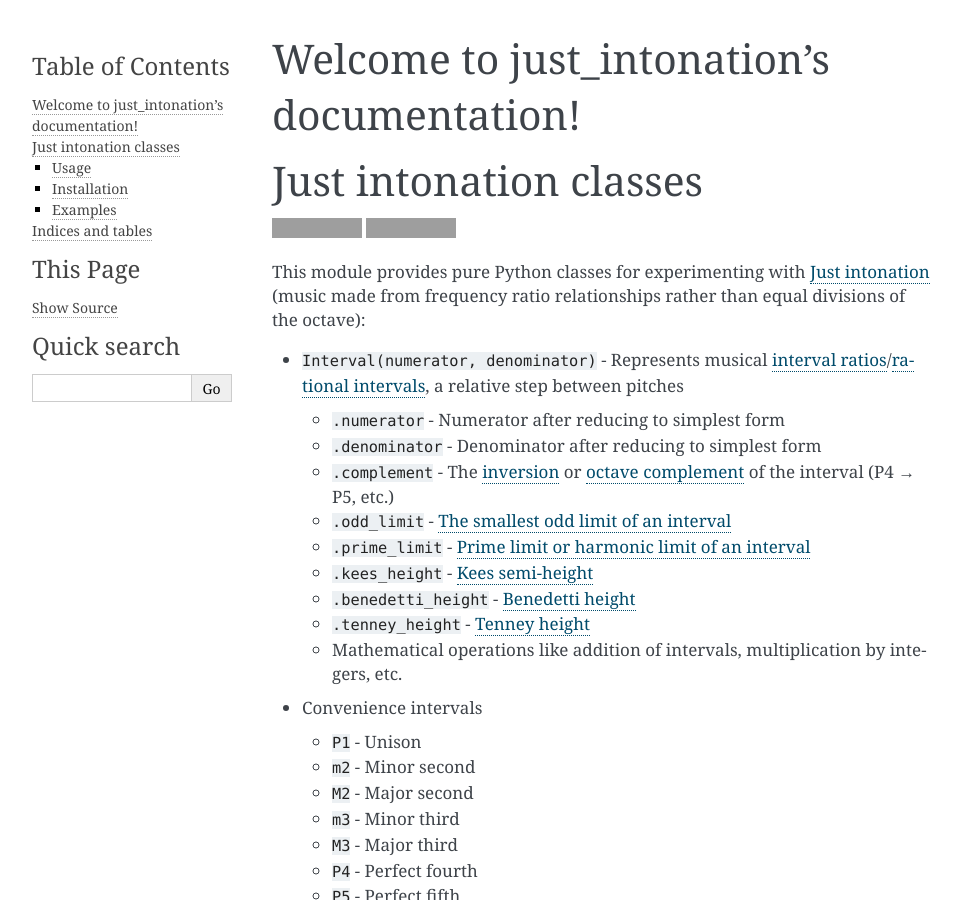
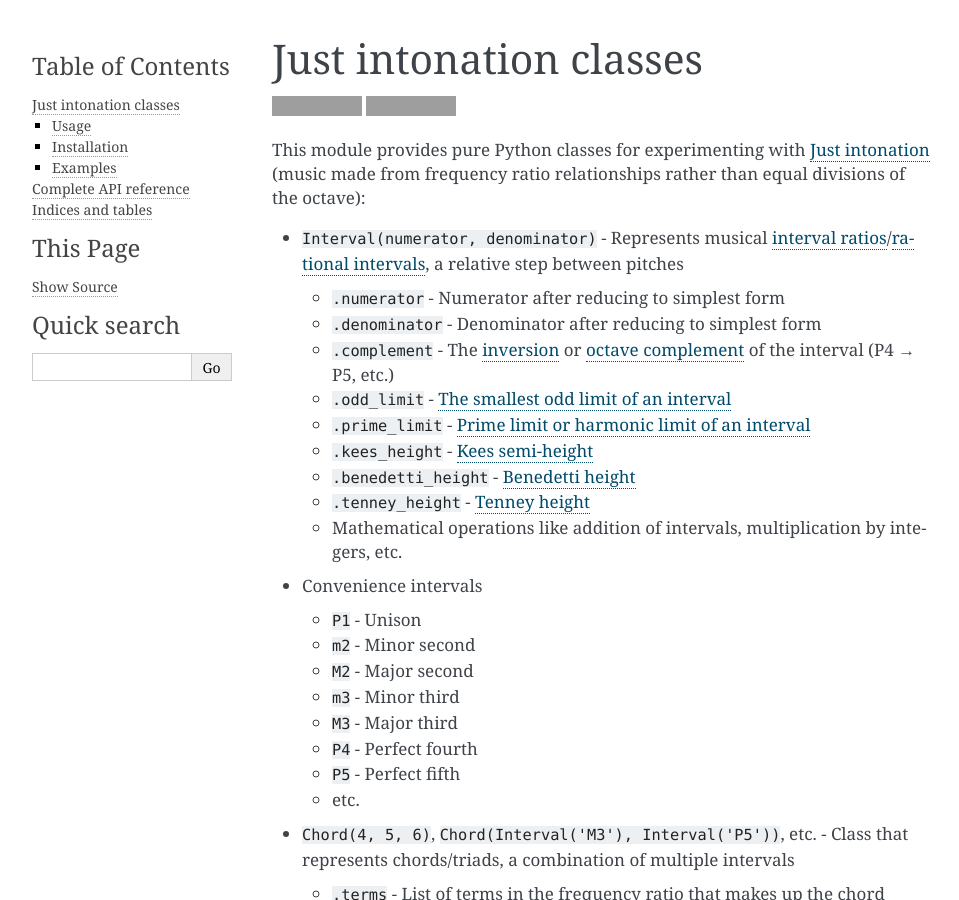
Before and after one commit to endolith/just_intonation, a Sphinx documentation site: the page built from docs/index.rst, in a window 1280 px wide and 900 px high. Shown: the whole window, without its empty margins (148-1107 px from the left). Built offline with Sphinx 7.4.7, drawn with Linux system fonts in a browser that asks for light colours; some of the changed text lies outside the part shown; grey boxes are pictures that could not be loaded.

Commit message:
Reorder index page, no double headings

```diff
--- a/docs/index.rst
+++ b/docs/index.rst
@@ -3,14 +3,14 @@
    You can adapt this file completely to your liking, but it should at least
    contain the root `toctree` directive.
 
-Welcome to just_intonation's documentation!
-===========================================
+.. mdinclude:: ../README.md
 
-.. mdinclude:: ../README.md
+
+Complete API reference
+======================
 
 .. toctree::
    :maxdepth: 2
-   :caption: Classes documentation:
 
    just_intonation
 
```
